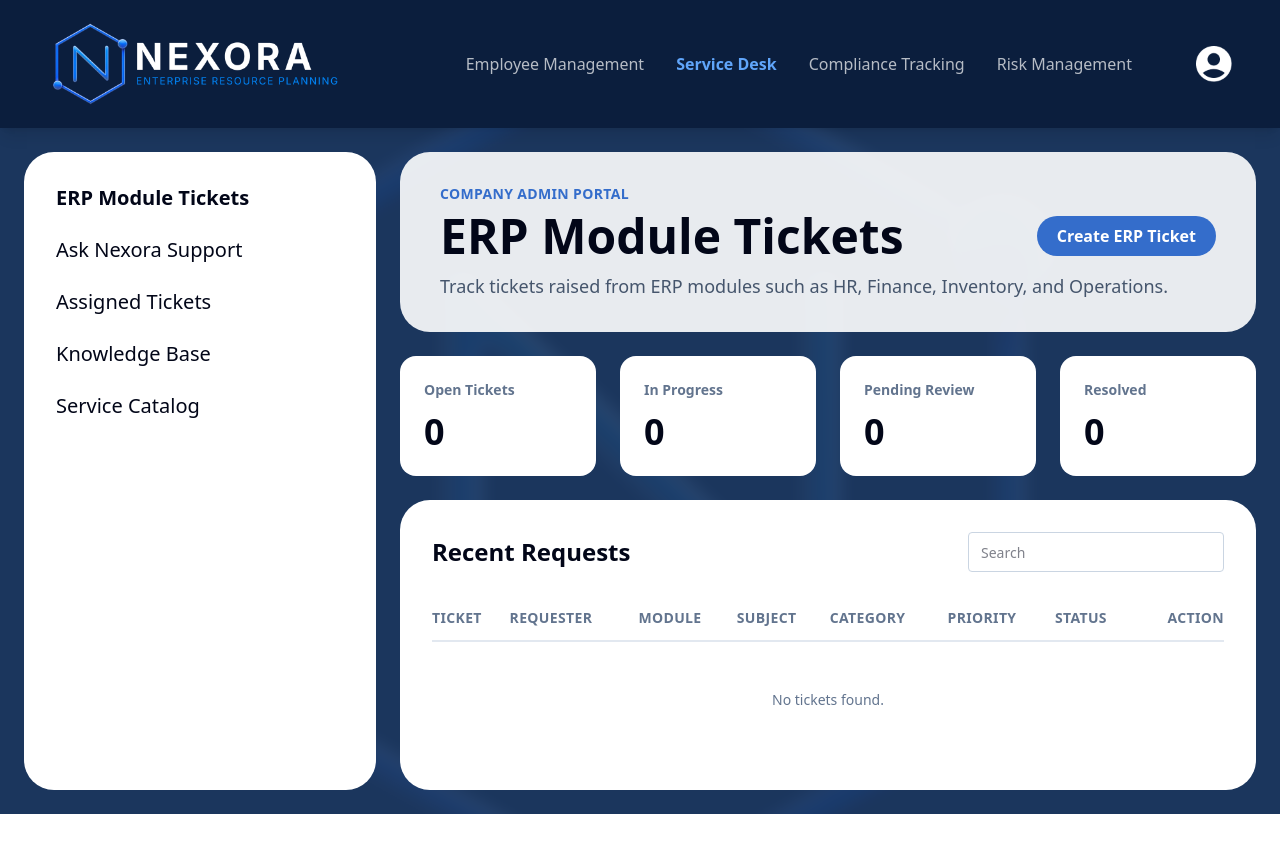
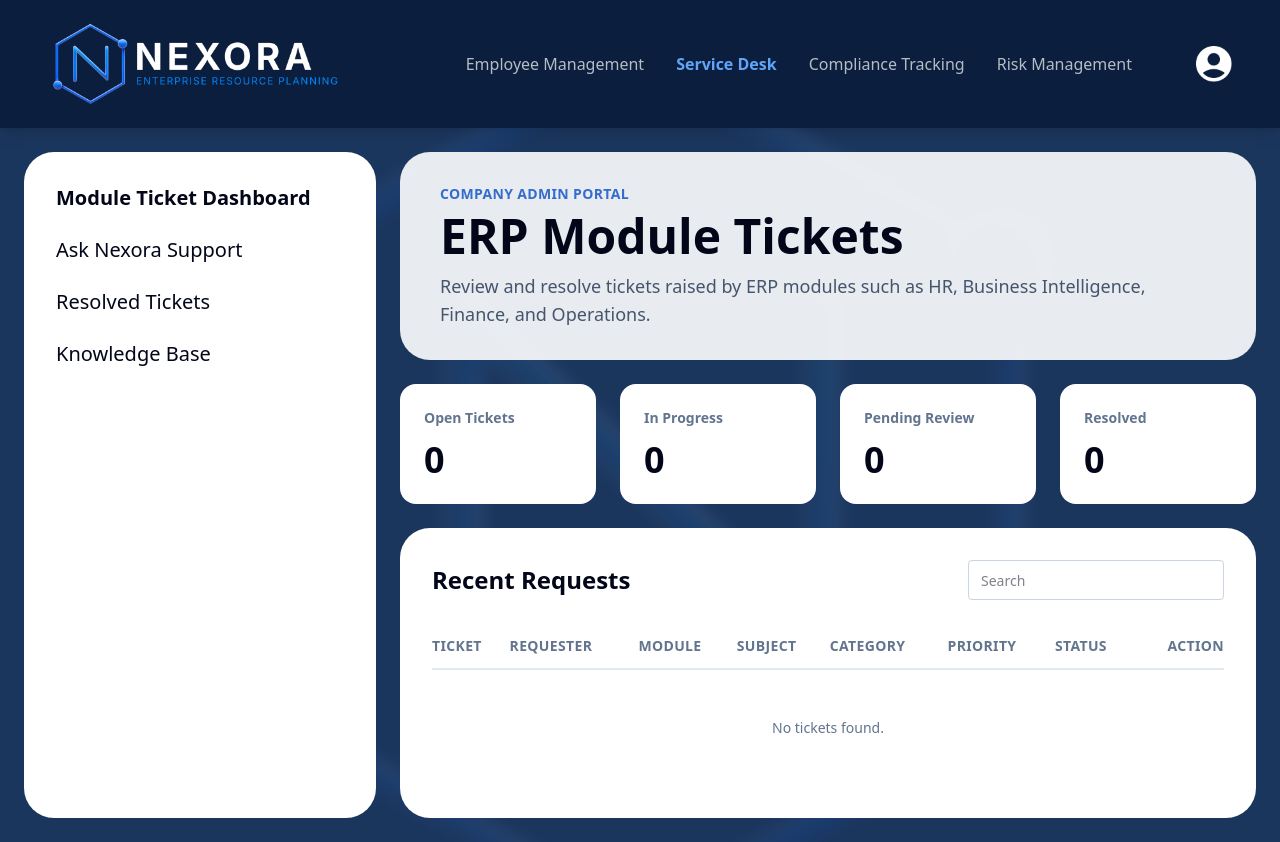
Before and after one commit to risdoncvsu/itsm, a Laravel app: page /client/itsm/service-desk in a window 1280 px wide. Before the commit the page ends 814 px from the top, so only its background shows below. Run offline with Laravel 12, Linux system fonts and the light colour scheme; a user stored in the database is signed in; tables that the repository leaves empty hold one stand-in row (values such as "Sample post"); style sheets or scripts are compiled from the project's sources; parts of the project's set-up code (start-up, migrations or seed data) failed here and were passed over.

Commit message:
MAJOR UPDATES 2B

```diff
--- a/app/Http/Controllers/TicketController.php
+++ b/app/Http/Controllers/TicketController.php
@@ -26,7 +26,9 @@
             'portal' => $portal,
             'active' => 'service-desk',
             'ticketType' => $portal === 'admin' ? 'nexora_support' : $ticketType,
-            'canCreateTicket' => $portal !== 'admin',
+            'canCreateTicket' => $portal === 'client' && $ticketType === 'nexora_support',
+            'canUpdateTicket' => $portal === 'admin' || ($portal === 'client' && $ticketType === 'erp_module'),
+            'updateMode' => $portal === 'client' && $ticketType === 'erp_module' ? 'status_only' : 'full',
             'title' => $this->titleFor($portal, $ticketType),
             'subtitle' => $this->subtitleFor($portal, $ticketType),
             'tickets' => $query->get(),
@@ -40,18 +42,24 @@
 
     public function store(Request $request): RedirectResponse
     {
-        $validated = $this->validatedTicket($request);
+        if (! Auth::user()->company_id) {
+            abort(403);
+        }
+
+        if ($request->input('ticket_type') !== 'nexora_support') {
+            abort(403, 'System admins cannot create ERP module tickets.');
+        }
+
+        $validated = $this->validatedNewSupportTicket($request);
         $company = $this->companyForRequest($request);
-        $ticketType = $request->input('ticket_type') === 'nexora_support'
-            ? 'nexora_support'
-            : 'erp_module';
 
         ServiceTicket::create($validated + [
             'company_id' => $company?->id,
             'created_by' => Auth::id(),
             'client_name' => $company?->company_name,
             'ticket_no' => $this->nextTicketNo(),
-            'ticket_type' => $ticketType,
+            'ticket_type' => 'nexora_support',
+            'status' => 'Open',
         ]);
 
         return back()->with('success', 'Ticket created successfully.');
@@ -61,9 +69,31 @@
     {
         $this->authorizePortalAccess($ticket);
 
+        if (Auth::user()->company_id) {
+            if ($ticket->ticket_type !== 'erp_module') {
+                abort(403, 'System admins can only view Nexora support ticket statuses.');
+            }
+
+            $ticket->update($this->validatedResolution($request));
+
+            return back()->with('success', 'Ticket status updated successfully.');
+        }
+
         $ticket->update($this->validatedTicket($request));
 
         return back()->with('success', 'Ticket updated successfully.');
+    }
+
+    private function validatedNewSupportTicket(Request $request): array
+    {
+        return $request->validate([
+            'requester' => ['nullable', 'string', 'max:255'],
+            'module' => ['nullable', 'string', 'max:255'],
+            'category' => ['required', 'string', 'max:255'],
+            'priority' => ['required', 'string', 'max:50'],
+            'subject' => ['required', 'string', 'max:255'],
+            'description' => ['nullable', 'string'],
+        ]);
     }
 
     private function validatedTicket(Request $request): array
@@ -76,6 +106,13 @@
             'status' => ['required', 'string', 'max:50'],
             'subject' => ['required', 'string', 'max:255'],
             'description' => ['nullable', 'string'],
+        ]);
+    }
+
+    private function validatedResolution(Request $request): array
+    {
+        return $request->validate([
+            'status' => ['required', 'string', 'in:In Progress,Resolved,Closed'],
         ]);
     }
 
@@ -124,7 +161,7 @@
         }
 
         return $ticketType === 'nexora_support'
-            ? 'Create tickets for Nexora root admins when your company needs platform-level help.'
-            : 'Track tickets raised from ERP modules such as HR, Finance, Inventory, and Operations.';
+            ? 'Create tickets for Nexora root admins when your company needs platform-level help, then track their status.'
+            : 'Review and resolve tickets raised by ERP modules such as HR, Business Intelligence, Finance, and Operations.';
     }
 }
--- a/resources/views/service/service.blade.php
+++ b/resources/views/service/service.blade.php
@@ -5,7 +5,9 @@
     $subtitle = $subtitle ?? 'Track and manage ITSM tickets';
     $tickets = $tickets ?? collect();
     $ticketType = $ticketType ?? 'erp_module';
-    $canCreateTicket = $canCreateTicket ?? $portal !== 'admin';
+    $canCreateTicket = $canCreateTicket ?? ($portal === 'client' && $ticketType === 'nexora_support');
+    $canUpdateTicket = $canUpdateTicket ?? ($portal === 'admin' || ($portal === 'client' && $ticketType === 'erp_module'));
+    $updateMode = $updateMode ?? 'full';
     $navItems = $portal === 'admin'
         ? [
             ['label' => 'Registration', 'route' => route('admin.itsm.registration'), 'key' => 'registration'],
@@ -24,7 +26,7 @@
     $updateTemplate = $portal === 'admin'
         ? route('admin.itsm.service-desk.update', ['ticket' => '__ID__'])
         : route('client.itsm.service-desk.update', ['ticket' => '__ID__']);
-    $createLabel = $ticketType === 'nexora_support' ? 'Ask Nexora Support' : 'Create ERP Ticket';
+    $createLabel = 'Ask Nexora Support';
 @endphp
 <!DOCTYPE html>
 <html lang="en">
@@ -55,11 +57,10 @@
                             <a href="#" class="block font-medium hover:text-[#346DCB]">Knowledge Base</a>
                             <a href="#" class="block font-medium hover:text-[#346DCB]">SLA Review</a>
                         @else
-                            <a href="{{ route('client.itsm.service-desk') }}" class="block {{ $ticketType === 'erp_module' ? 'font-extrabold' : 'font-medium hover:text-[#346DCB]' }}">ERP Module Tickets</a>
+                            <a href="{{ route('client.itsm.service-desk') }}" class="block {{ $ticketType === 'erp_module' ? 'font-extrabold' : 'font-medium hover:text-[#346DCB]' }}">Module Ticket Dashboard</a>
                             <a href="{{ route('client.itsm.service-desk.support') }}" class="block {{ $ticketType === 'nexora_support' ? 'font-extrabold' : 'font-medium hover:text-[#346DCB]' }}">Ask Nexora Support</a>
-                            <a href="#" class="block font-medium hover:text-[#346DCB]">Assigned Tickets</a>
+                            <a href="#" class="block font-medium hover:text-[#346DCB]">Resolved Tickets</a>
                             <a href="#" class="block font-medium hover:text-[#346DCB]">Knowledge Base</a>
-                            <a href="#" class="block font-medium hover:text-[#346DCB]">Service Catalog</a>
                         @endif
                     </nav>
                 </aside>
@@ -124,7 +125,9 @@
                                         <th class="py-3">Category</th>
                                         <th class="py-3">Priority</th>
                                         <th class="py-3">Status</th>
+                                        @if ($canUpdateTicket)
                                             <th class="py-3 text-right">Action</th>
+                                        @endif
                                     </tr>
                                 </thead>
                                 <tbody class="text-sm">
@@ -147,13 +150,17 @@
                                             <td class="py-4">{{ $ticket->category }}</td>
                                             <td class="py-4">{{ $ticket->priority }}</td>
                                             <td class="py-4">{{ $ticket->status }}</td>
+                                            @if ($canUpdateTicket)
                                                 <td class="py-4 text-right">
-                                                <button type="button" class="edit-ticket rounded-md border border-slate-300 px-3 py-1 font-semibold hover:bg-slate-100">Edit</button>
+                                                    <button type="button" class="edit-ticket rounded-md border border-slate-300 px-3 py-1 font-semibold hover:bg-slate-100">
+                                                        {{ $updateMode === 'status_only' ? 'Resolve' : 'Edit' }}
+                                                    </button>
                                                 </td>
+                                            @endif
                                         </tr>
                                     @empty
                                         <tr>
-                                            <td colspan="8" class="py-12 text-center text-slate-500">No tickets found.</td>
+                                            <td colspan="{{ $canUpdateTicket ? 8 : 7 }}" class="py-12 text-center text-slate-500">No tickets found.</td>
                                         </tr>
                                     @endforelse
                                 </tbody>
@@ -176,6 +183,16 @@
                     <input type="hidden" name="_method" id="ticketMethod" value="POST">
                     <input type="hidden" name="ticket_type" value="{{ $ticketType }}">
 
+                    @if ($updateMode === 'status_only')
+                        <label class="block md:col-span-2">
+                            <span class="mb-2 block text-sm font-semibold">Resolution Status</span>
+                            <select name="status" id="ticket_status" class="h-11 w-full rounded border border-slate-300 px-3">
+                                <option>In Progress</option>
+                                <option>Resolved</option>
+                                <option>Closed</option>
+                            </select>
+                        </label>
+                    @else
                         <label class="block">
                             <span class="mb-2 block text-sm font-semibold">Requester</span>
                             <input type="text" name="requester" id="ticket_requester" class="h-11 w-full rounded border border-slate-300 px-3">
@@ -187,7 +204,7 @@
                         </label>
 
                         <label class="block">
-                        <span class="mb-2 block text-sm font-semibold">ERP Module</span>
+                            <span class="mb-2 block text-sm font-semibold">Area</span>
                             <select name="module" id="ticket_module" class="h-11 w-full rounded border border-slate-300 px-3">
                                 @if ($ticketType === 'nexora_support')
                                     <option>Nexora Platform</option>
@@ -197,6 +214,7 @@
                                     <option>Other</option>
                                 @else
                                     <option>HR</option>
+                                    <option>Business Intelligence</option>
                                     <option>Finance</option>
                                     <option>Inventory</option>
                                     <option>Operations</option>
@@ -217,6 +235,7 @@
                             </select>
                         </label>
 
+                        @if ($portal === 'admin')
                             <label class="block">
                                 <span class="mb-2 block text-sm font-semibold">Status</span>
                                 <select name="status" id="ticket_status" class="h-11 w-full rounded border border-slate-300 px-3">
@@ -227,6 +246,7 @@
                                     <option>Closed</option>
                                 </select>
                             </label>
+                        @endif
 
                         <label class="block md:col-span-2">
                             <span class="mb-2 block text-sm font-semibold">Subject</span>
@@ -237,10 +257,11 @@
                             <span class="mb-2 block text-sm font-semibold">Description</span>
                             <textarea name="description" id="ticket_description" rows="4" class="w-full rounded border border-slate-300 px-3 py-2"></textarea>
                         </label>
+                    @endif
 
                     <div class="flex justify-end gap-3 pt-5 md:col-span-2">
                         <button type="button" id="cancelTicketModal" class="rounded-md border border-slate-300 px-5 py-2 font-semibold text-slate-700 hover:bg-slate-100">Cancel</button>
-                        <button type="submit" class="rounded-md bg-[#346DCB] px-5 py-2 font-semibold text-white hover:bg-[#2554a3]">Save ticket</button>
+                        <button type="submit" id="ticketSubmitButton" class="rounded-md bg-[#346DCB] px-5 py-2 font-semibold text-white hover:bg-[#2554a3]">Save ticket</button>
                     </div>
                 </form>
             </div>
@@ -254,6 +275,8 @@
         const ticketForm = document.getElementById('ticketForm');
         const ticketMethod = document.getElementById('ticketMethod');
         const ticketModalTitle = document.getElementById('ticketModalTitle');
+        const ticketSubmitButton = document.getElementById('ticketSubmitButton');
+        const updateMode = @json($updateMode);
 
         function setTicketField(id, value) {
             const field = document.getElementById(id);
@@ -263,12 +286,19 @@
         function openTicketModal(row = null) {
             ticketForm.action = row ? updateTemplate.replace('__ID__', row.dataset.id) : storeRoute;
             ticketMethod.value = row ? 'PATCH' : 'POST';
-            ticketModalTitle.textContent = row ? 'Edit Ticket' : 'Create Ticket';
+            ticketModalTitle.textContent = row
+                ? (updateMode === 'status_only' ? 'Resolve Module Ticket' : 'Edit Ticket')
+                : 'Ask Nexora Support';
+            if (ticketSubmitButton) {
+                ticketSubmitButton.textContent = row
+                    ? (updateMode === 'status_only' ? 'Update status' : 'Save changes')
+                    : 'Submit ticket';
+            }
             setTicketField('ticket_requester', row?.dataset.requester);
             setTicketField('ticket_module', row?.dataset.module || @json($ticketType === 'nexora_support' ? 'Nexora Platform' : 'General ERP'));
             setTicketField('ticket_category', row?.dataset.category);
             setTicketField('ticket_priority', row?.dataset.priority || 'Medium');
-            setTicketField('ticket_status', row?.dataset.status || 'Open');
+            setTicketField('ticket_status', row?.dataset.status || (updateMode === 'status_only' ? 'Resolved' : 'Open'));
             setTicketField('ticket_subject', row?.dataset.subject);
             setTicketField('ticket_description', row?.dataset.description);
             ticketModal.classList.remove('hidden');
```
Lines whose indentation alone changed are shown as unchanged.
